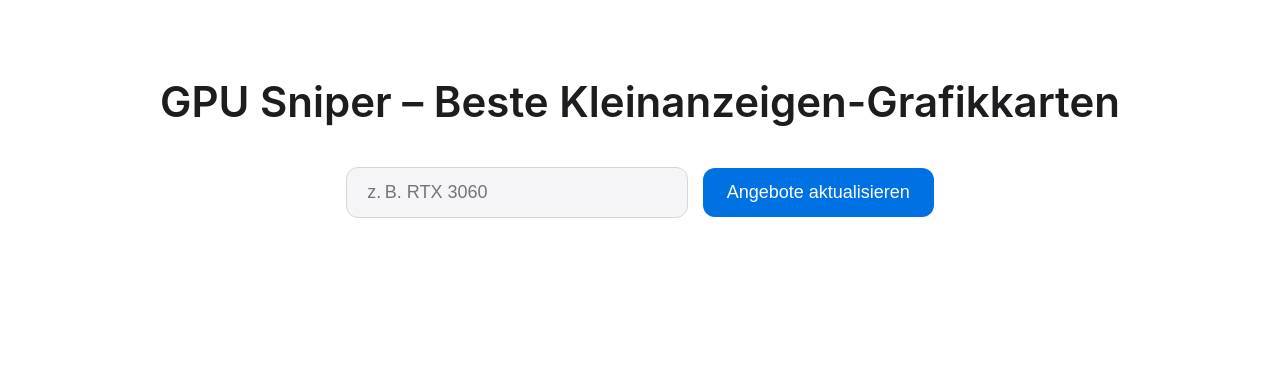
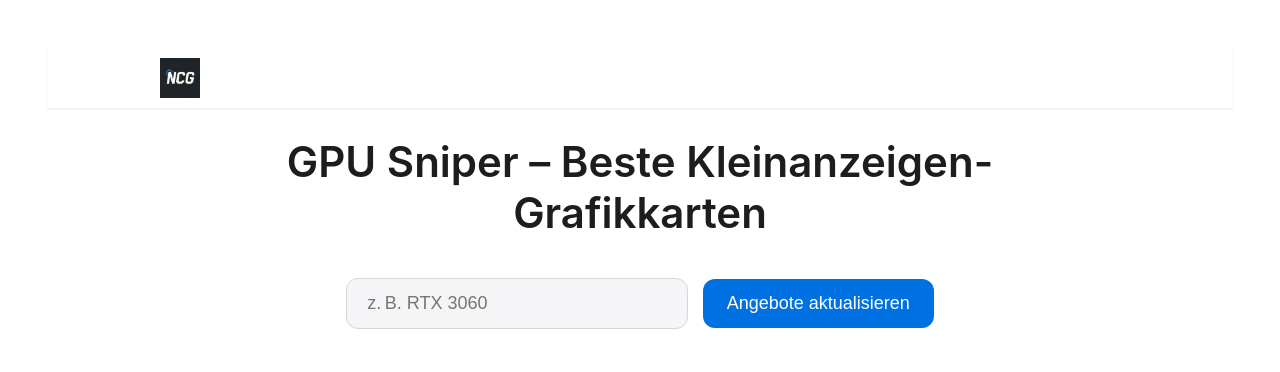
Before and after one commit to bdnils/EbayBot, a website: page public/index.html in a window 1280 px wide. Drawn offline with Linux system fonts and the light colour scheme.

Commit message:
Design changes + Logo

```diff
--- a/public/index.html
+++ b/public/index.html
@@ -4,12 +4,30 @@
     <meta charset="UTF-8">
     <title>GPU Sniper</title>
     <link rel="stylesheet" href="style.css">
+    <link rel="icon" type="image/png" href="logo.png">
 </head>
 <body>
-    <h1>GPU Sniper – Beste Kleinanzeigen-Grafikkarten</h1>
-    <input type="text" id="query" placeholder="z. B. RTX 3060" />
-    <button onclick="fetchOffers()">Angebote aktualisieren</button>
-    <div id="results"></div>
+
+    <!-- ✅ Elegante Top-Bar -->
+    <header class="topbar">
+        <div class="nav-content">
+            <img src="logo.png" alt="GPU Sniper Logo" class="nav-logo">
+            <nav class="nav-links">
+                <!-- Optional: Navigationslinks -->
+                <!-- <a href="#">Home</a>
+                <a href="#">Kontakt</a> -->
+            </nav>
+        </div>
+    </header>
+
+    <!-- ✅ Inhalt zentriert in einem Wrapper -->
+    <div class="wrapper">
+        <h1>GPU Sniper – Beste Kleinanzeigen-Grafikkarten</h1>
+        <input type="text" id="query" placeholder="z. B. RTX 3060" />
+        <button onclick="fetchOffers()">Angebote aktualisieren</button>
+        <div id="results"></div>
+    </div>
+
     <script src="script.js"></script>
 </body>
 </html>
--- a/public/script.js
+++ b/public/script.js
@@ -15,13 +15,12 @@ function fetchOffers() {
                 const formattedPrice = offer.price > 0 ? `€${offer.price.toFixed(2)}` : "Preis nicht erkennbar";
 
                 div.innerHTML = `
-    <h2>${offer.title}</h2>
-    <p><strong>Preis:</strong> ${offer.price > 0 ? `€${offer.price.toFixed(2)} (${offer.priceType})` : "Preis nicht erkennbar"}</p>
-    <p><strong>Standort:</strong> ${offer.location}</p>
-    <p><strong>Score:</strong> ${offer.score}</p>
-    <a href="${offer.url}" target="_blank">Zum Angebot</a>
-`;
-
+                    <h2>${offer.title}</h2>
+                    <p><strong>Preis:</strong> ${formattedPrice}</p>
+                    <p><strong>Standort:</strong> ${offer.location}</p>
+                    <p><strong>Score:</strong> ${offer.score}</p>
+                    <a href="${offer.url}" target="_blank">Zum Angebot</a>
+                `;
                 container.appendChild(div);
             });
         });
--- a/public/style.css
+++ b/public/style.css
@@ -69,3 +69,50 @@ button:hover {
     box-shadow: 0 8px 20px rgba(0, 0, 0, 0.1);
     transform: translateY(-4px);
 }
+@keyframes fadeIn {
+    from { opacity: 0; transform: translateY(10px); }
+    to { opacity: 1; transform: translateY(0); }
+}
+
+.card {
+    animation: fadeIn 0.5s ease forwards;
+}
+.topbar {
+    position: sticky;
+    top: 0;
+    width: 100%;
+    background: rgba(255, 255, 255, 0.85);
+    backdrop-filter: blur(10px);
+    box-shadow: 0 1px 2px rgba(0,0,0,0.08);
+    z-index: 1000;
+}
+
+.nav-content {
+    display: flex;
+    justify-content: space-between;
+    align-items: center;
+    max-width: 960px;
+    margin: 0 auto;
+    padding: 10px 20px;
+}
+
+.nav-logo {
+    height: 40px;
+}
+
+.nav-links a {
+    margin-left: 20px;
+    text-decoration: none;
+    font-size: 16px;
+    color: #1d1d1f;
+    transition: color 0.2s;
+}
+
+.nav-links a:hover {
+    color: #0071e3;
+}
+.wrapper {
+    max-width: 960px;
+    margin: 0 auto;
+    padding: 0 20px;
+}
```
Also changed, not shown: public/logo.png (added).
